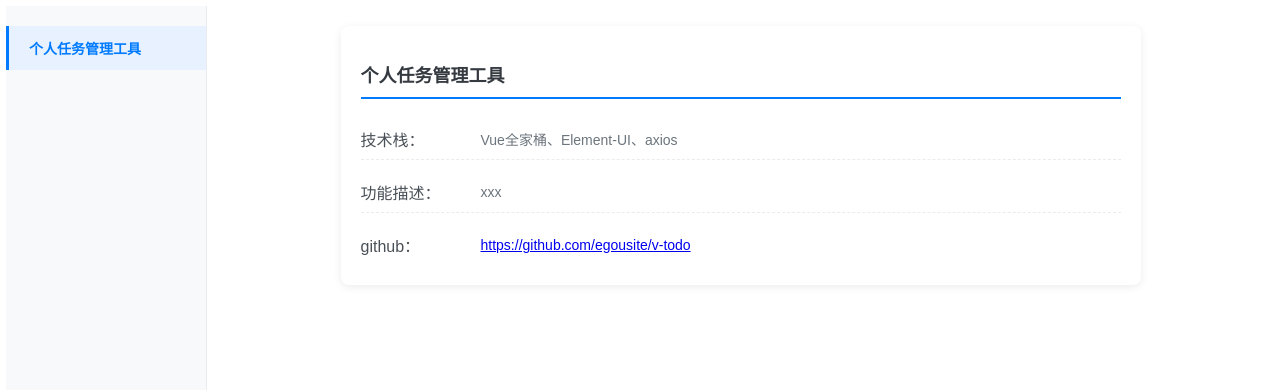
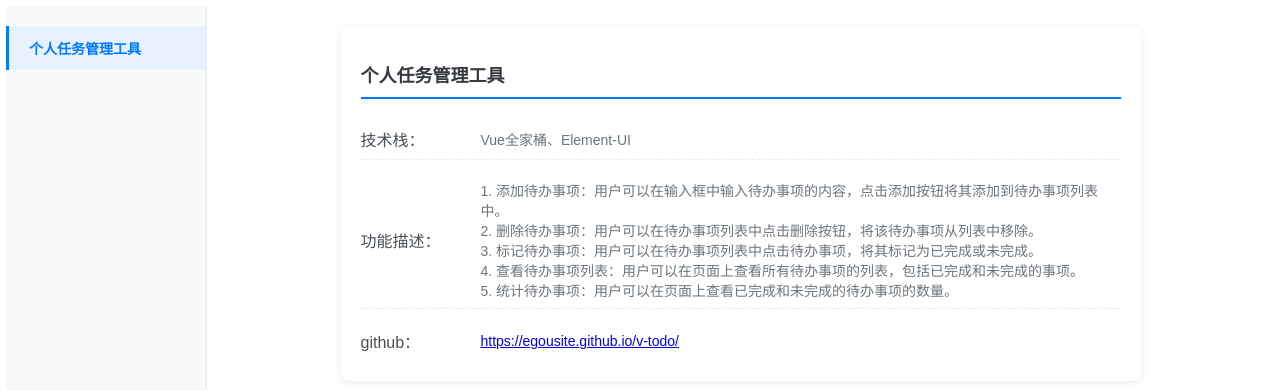
Before and after one commit to egousite/project-manage, a plain HTML site: page index.html in a window 1280 px wide. Shown: the top 390 px of the page. Drawn offline with Linux system fonts and the light colour scheme.

Commit message:
favicon,project link

```diff
--- a/index.html
+++ b/index.html
@@ -27,17 +27,27 @@
                     <div class="section-content">
                         <div class="data-row">
                             <span class="label">技术栈：</span>
-                            <span class="value">Vue全家桶、Element-UI、axios</span>
+                            <span class="value">Vue全家桶、Element-UI</span>
                         </div>
                         <div class="data-row">
                             <span class="label">功能描述：</span>
-                            <span class="value">xxx</span>
+                            <span class="value">
+                                1. 添加待办事项：用户可以在输入框中输入待办事项的内容，点击添加按钮将其添加到待办事项列表中。
+                                <br />
+                                2. 删除待办事项：用户可以在待办事项列表中点击删除按钮，将该待办事项从列表中移除。
+                                <br />
+                                3. 标记待办事项：用户可以在待办事项列表中点击待办事项，将其标记为已完成或未完成。
+                                <br />
+                                4. 查看待办事项列表：用户可以在页面上查看所有待办事项的列表，包括已完成和未完成的事项。
+                                <br />
+                                5. 统计待办事项：用户可以在页面上查看已完成和未完成的待办事项的数量。
+                            </span>
                         </div>
                         <div class="data-row">
                             <span class="label">github：</span>
                             <span class="value">
-                                <a href="https://github.com/egousite/v-todo" target="_blank" title="点击查看项目源代码">
-                                    https://github.com/egousite/v-todo
+                                <a href="https://egousite.github.io/v-todo/" target="_blank" title="使用个人任务管理工具">
+                                    https://egousite.github.io/v-todo/
                                 </a>
                             </span>
                         </div>
```
Also changed, not shown: favicon.ico.
